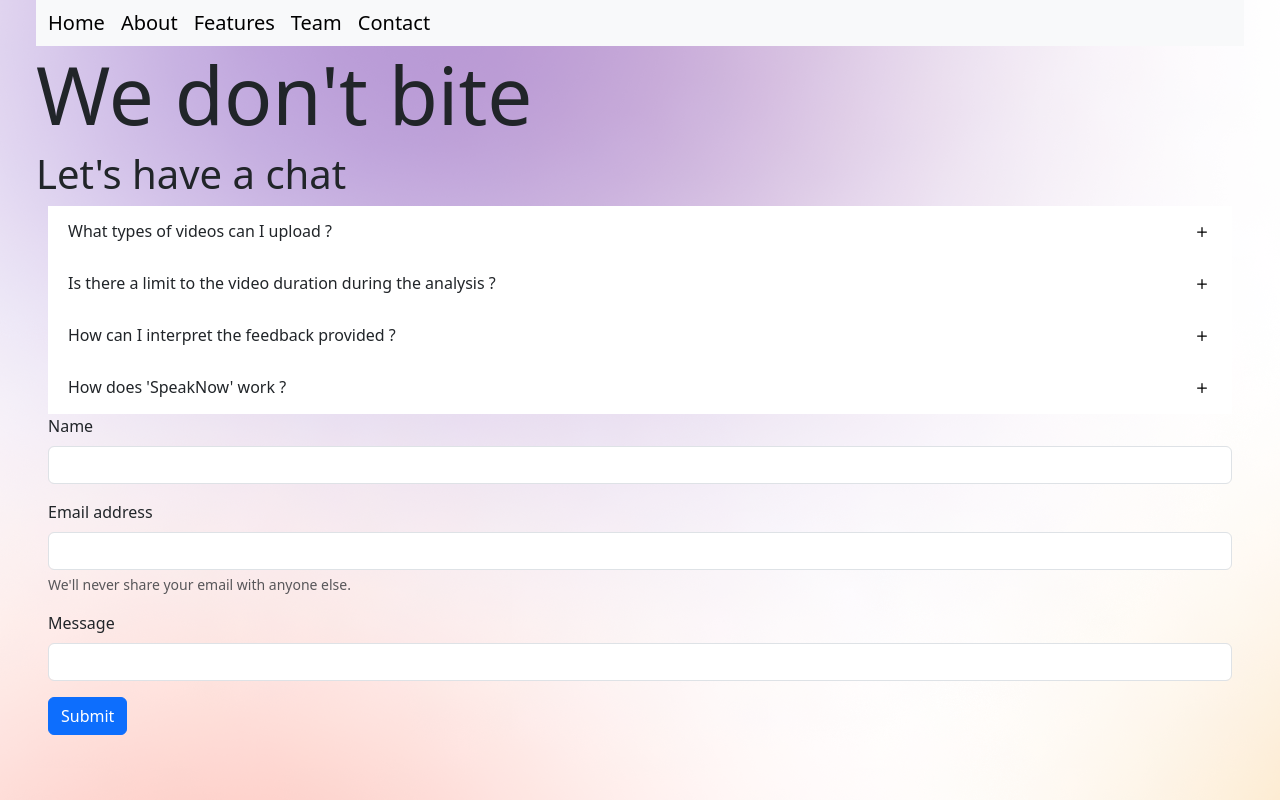
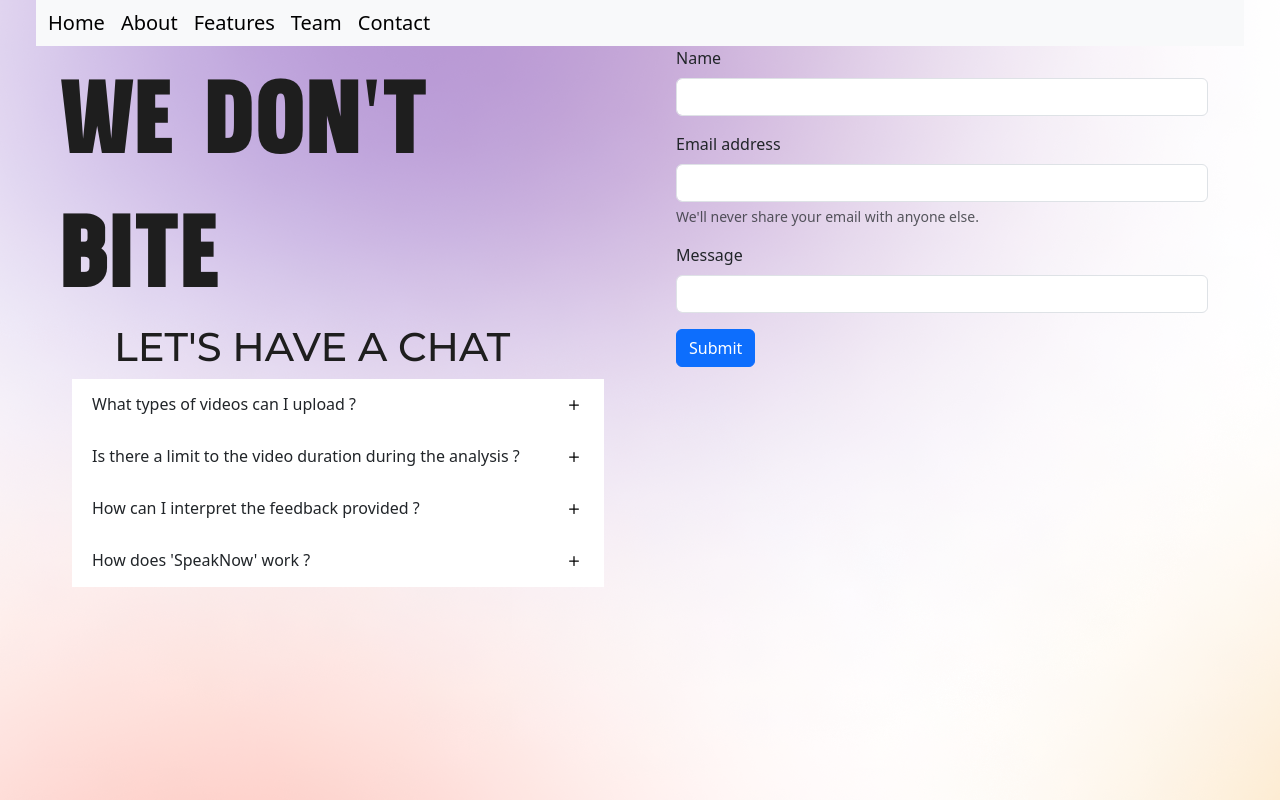
Before and after one commit to mariaashfaq02/SpeakNow, a React (Create React App) app in the folder OneDrive/Desktop/SpeakNow/speak-now/: page /contact in a window 1280 px wide. Built offline with nearby package versions, Linux system fonts and the light colour scheme.

Commit message:
added css to contact  page

```diff
--- /dev/null
+++ b/OneDrive/Desktop/SpeakNow/speak-now/src/Pages/Contact Page/Contact.css
@@ -0,0 +1,23 @@
+.contactPageMainContainer{
+    display: flex;
+}
+
+.contactMainHeading{
+    font-family: Arnel;
+    color: #1e1e1e !important;
+    opacity: 100% !important;
+    font-size: 7rem !important;
+    text-transform: uppercase;
+    text-align: left;
+}
+
+.contactSubHeading{
+    font-family: Montserrat;
+    color: #1e1e1e !important;
+    opacity: 100% !important;
+    font-weight:400 !important;
+    font-size: 2.5rem !important;
+    text-transform: uppercase;
+    text-align: right;
+    width: 81%;
+}
--- a/OneDrive/Desktop/SpeakNow/speak-now/src/Pages/Contact Page/Contact.js
+++ b/OneDrive/Desktop/SpeakNow/speak-now/src/Pages/Contact Page/Contact.js
@@ -2,31 +2,36 @@ import React from 'react'
 import NavBar from '../../Components/NavBar'
 import Accordion from '../../Components/Accordion/Accordion'
 import ContactForm from '../../Components/ContactForm'
+import './Contact.css'
 
 const Contact = () => {
   return (
-    <div className='container-fluid'>
+    <div className='container-fluid contactPageContainer'>
       <NavBar/>
 
+      <div className="container-fluid contactPageMainContainer">
 
-      <div className="container-fluid">
-        <h1 className='display-1'>We don't bite</h1>
-        <h1 className='display-6'>Let's have a chat</h1>
+        <div className="container-fluid contactPageSubContainer">
+          <div className="container-fluid contactPageHeading">
+            <h1 className='display-1 contactMainHeading'>We don't bite</h1>
+            <h1 className='display-6 contactSubHeading'>Let's have a chat</h1>
           </div>
 
-      <div className="container-fluid">
+          <div className="container-fluid contactFAQ">
             <Accordion/>
           </div>
 
-      <div className="container-fluid">
+        </div>
+
+        <div className="container-fluid contactPageSubContainer">
+          <div className="container-fluid contactForm">
             <ContactForm/>
           </div>
         </div>
 
+      </div>
 
-
-
-
+    </div>
 
   )
 }
```
Lines whose indentation alone changed are shown as unchanged.
